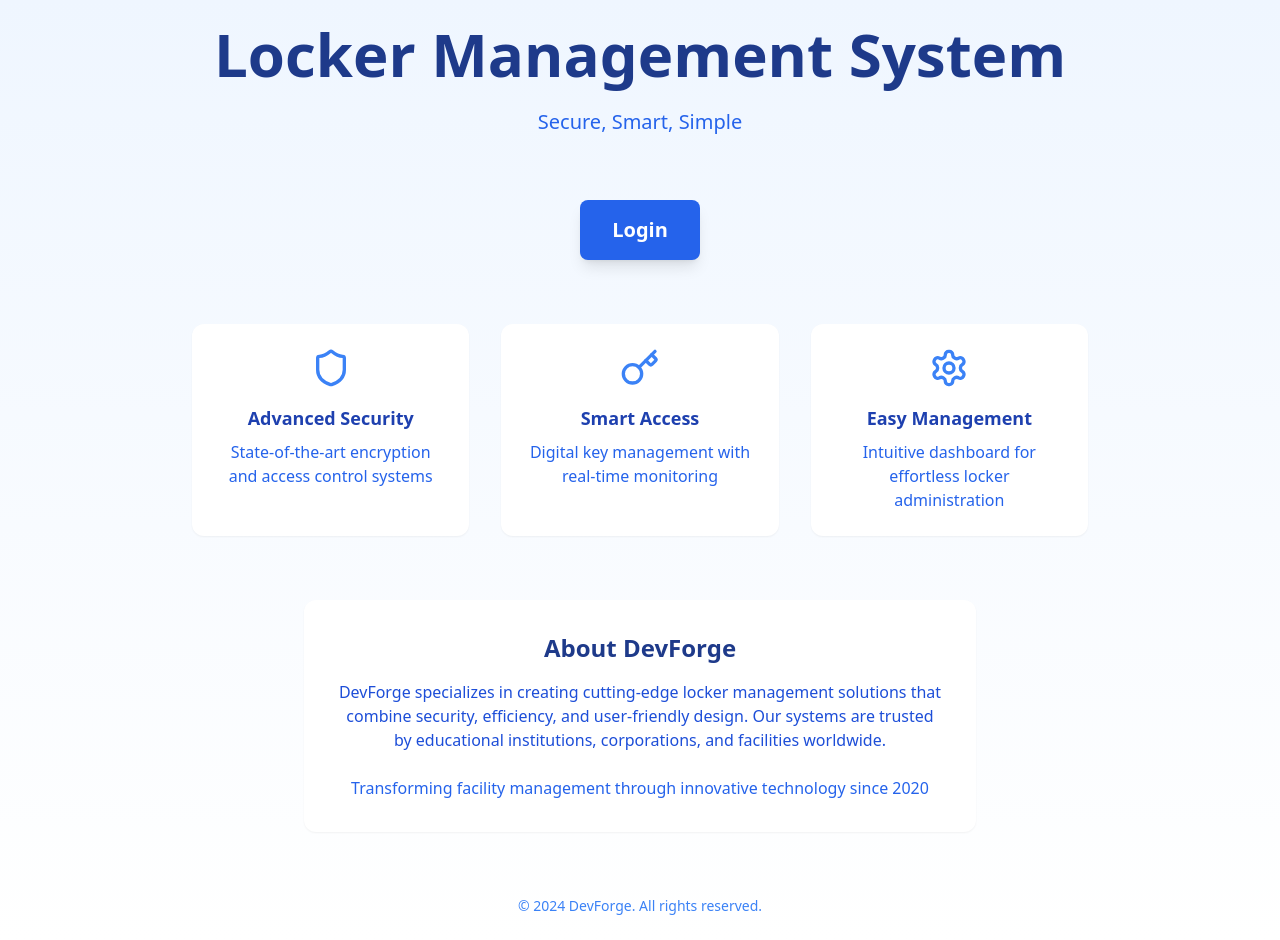
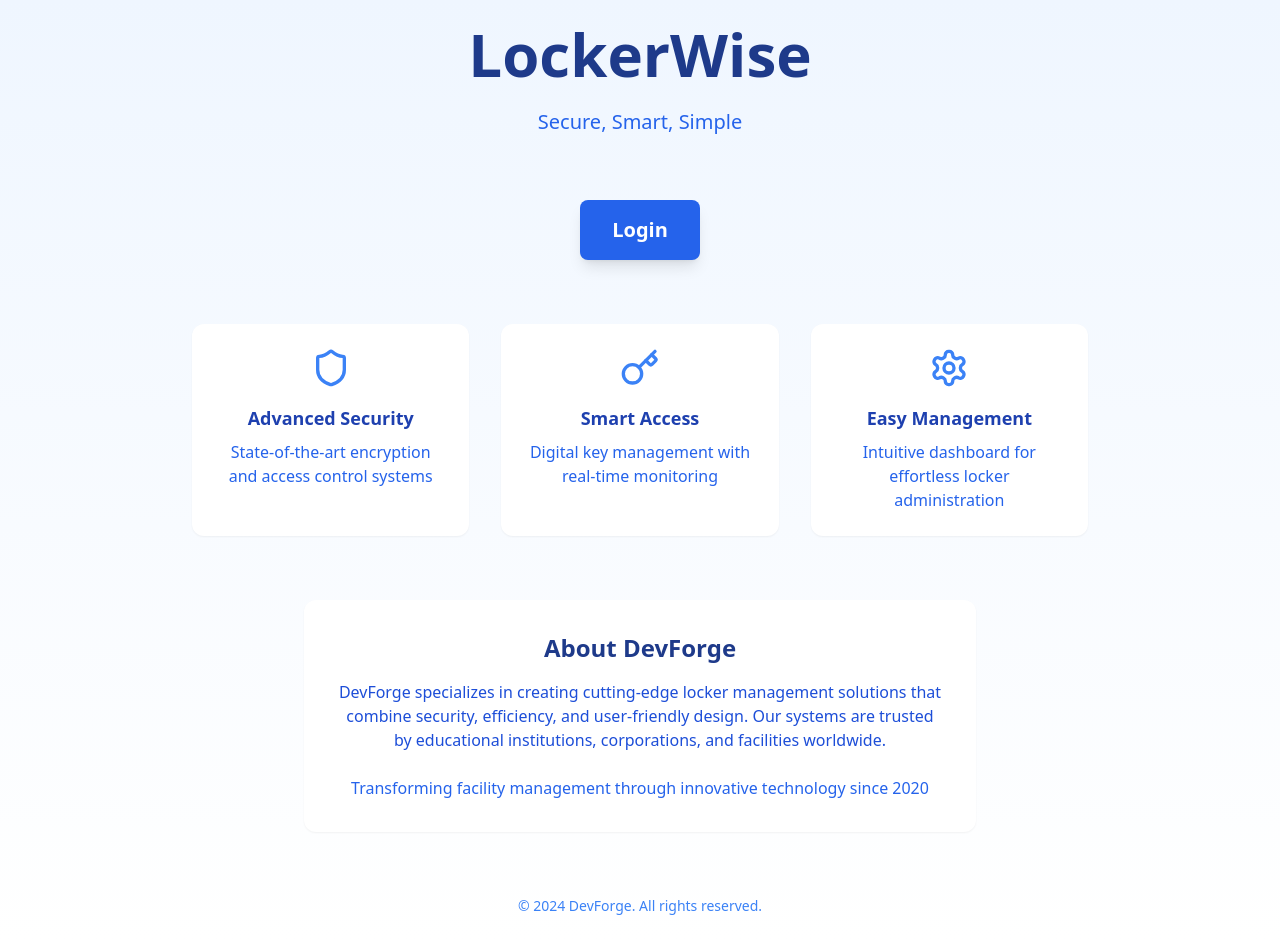
Before and after one commit to Deepak05x/Locker_management_system, a React (Vite) app in the folder frontend/: page / in a window 1280 px wide. Built offline with nearby package versions, Linux system fonts and the light colour scheme; no server answers.

Commit message:
Home.jsx

```diff
--- a/frontend/src/components/Home.jsx
+++ b/frontend/src/components/Home.jsx
@@ -8,7 +8,7 @@
             <main className="max-w-4xl w-full text-center space-y-16">
                 {/* Hero Section */}
                 <div className="space-y-6 ">
-                    <h1 className="text-4xl md:text-6xl font-bold text-blue-900">Locker Management System</h1>
+                    <h1 className="text-4xl md:text-6xl font-bold text-blue-900">LockerWise</h1>
                     <p className="text-xl text-blue-600">Secure, Smart, Simple</p>
                 </div>
 
```
